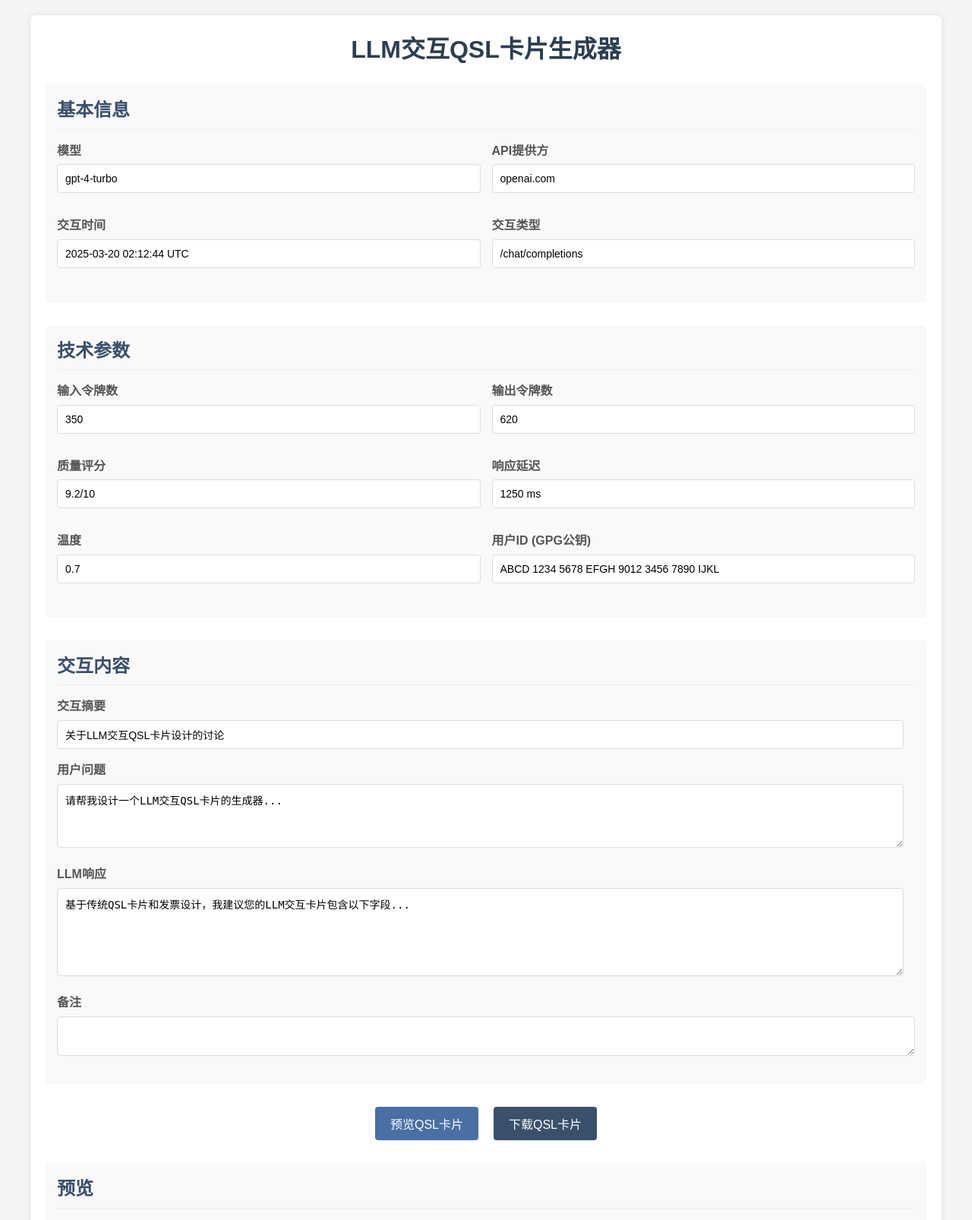
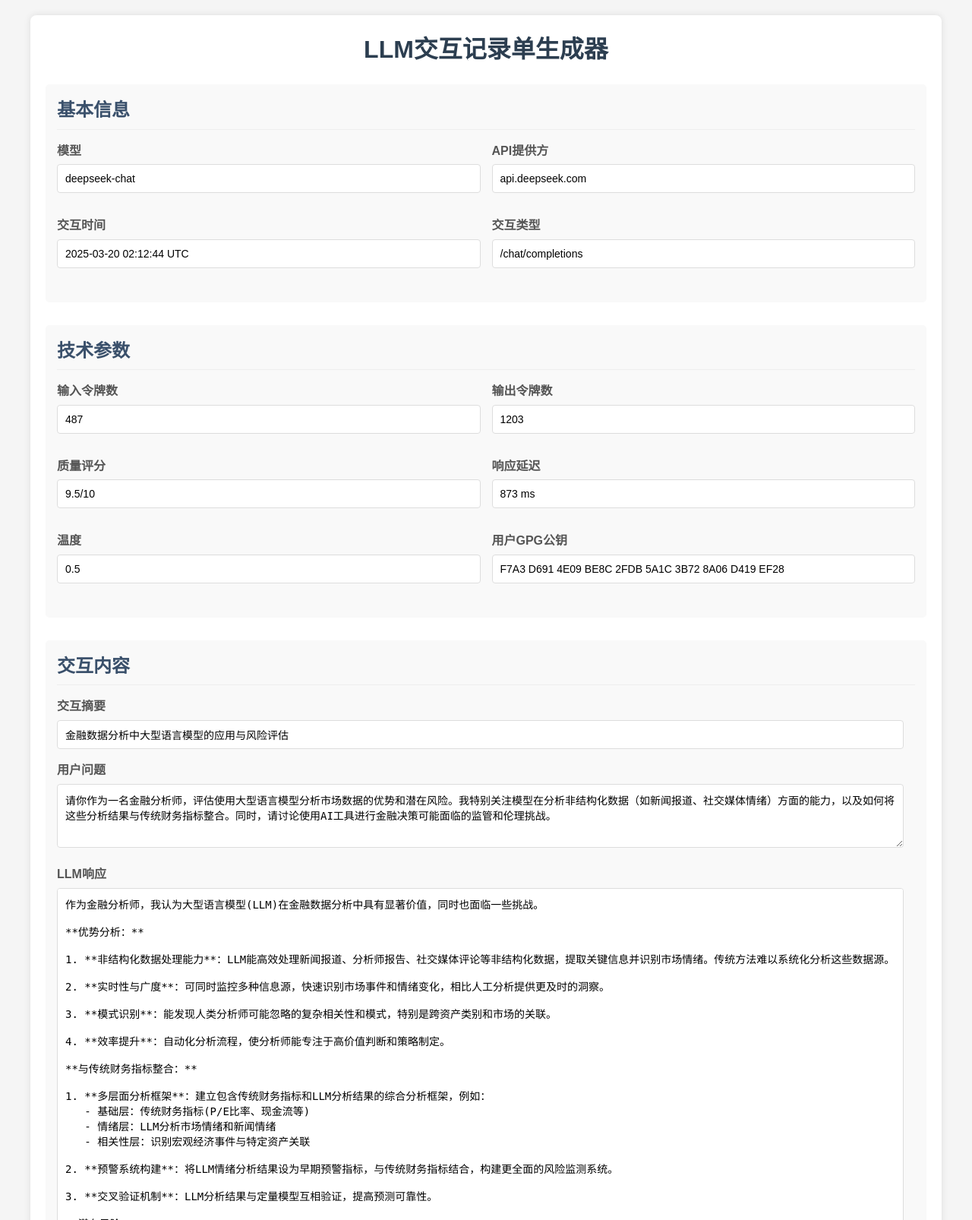
Before and after one commit to senzi/llm-dialogue-reports, a Flask app: page / in a window 1280 px wide. Shown: the top 1606 px of the page at 76% size. Run offline with Flask 3, Linux system fonts and the light colour scheme.

Commit message:
✨ feat: Implement Flask blueprint and HTML template for DeepSeek model interaction
- Convert Flask app to use blueprints for better modularity
- Update routes.py to define a Blueprint instance for the main application
- Replace LaTeX templates with HTML templates for generating interaction receipts
- Add new HTML templates for DeepSeek model interaction receipts
- Update static files and JavaScript for previewing and generating PDFs from HTML
- Modify run.py to allow the app to be accessible externally on port 5005

```diff
--- a/app/__init__.py
+++ b/app/__init__.py
@@ -3,6 +3,9 @@ from flask import Flask
 def create_app():
     app = Flask(__name__)
 
-    from app import routes
+    # 注册路由
+    with app.app_context():
+        from app import routes
+        app.register_blueprint(routes.bp)
 
     return app
--- a/app/routes.py
+++ b/app/routes.py
@@ -3,51 +3,54 @@ import os
 import tempfile
 import subprocess
 from datetime import datetime
-from flask import render_template, request, jsonify, send_file, current_app, url_for
-from app import create_app
+from flask import Blueprint, render_template, request, jsonify, send_file, current_app, url_for
+import shutil
 
-app = create_app()
+# 创建蓝图
+bp = Blueprint('main', __name__)
 
-@app.route('/')
+@bp.route('/')
 def index():
     return render_template('index.html')
 
-@app.route('/generate_qsl', methods=['POST'])
+@bp.route('/generate_qsl', methods=['POST'])
 def generate_qsl():
     # 生成UUID作为通讯ID
     communication_id = str(uuid.uuid4())
 
     # 获取表单数据
+    # 获取表单数据（DeepSeek模型交互模拟数据 - 简化版）
     data = {
         'communication_id': communication_id,
-        'model': request.form.get('model', 'gpt-4-turbo'),
-        'api_provider': request.form.get('api_provider', 'openai.com'),
-        'interaction_time': request.form.get('interaction_time', datetime.now().strftime('%Y-%m-%d %H:%M:%S UTC')),
-        'interaction_type': request.form.get('interaction_type', '/chat/completions'),
-        'input_tokens': request.form.get('input_tokens', '350'),
-        'output_tokens': request.form.get('output_tokens', '620'),
-        'quality_score': request.form.get('quality_score', '9.2/10'),
-        'response_latency': request.form.get('response_latency', '1250 ms'),
-        'temperature': request.form.get('temperature', '0.7'),
-        'user_gpg': request.form.get('user_gpg', 'ABCD 1234 5678 EFGH 9012 3456 7890 IJKL'),
-        'interaction_summary': request.form.get('interaction_summary', '关于LLM交互QSL卡片设计的讨论'),
-        'user_query': request.form.get('user_query', '请帮我设计一个LLM交互QSL卡片的生成器...'),
-        'llm_response': request.form.get('llm_response', '基于传统QSL卡片和发票设计，我建议您的LLM交互卡片包含以下字段...'),
-        'remarks': request.form.get('remarks', '')
+        'model': 'deepseek-chat',
+        'api_provider': 'api.deepseek.com',
+        'interaction_time': datetime.now().strftime('%Y-%m-%d %H:%M:%S UTC'),
+        'interaction_type': '/chat/completions',
+        'input_tokens': '42',
+        'output_tokens': '197',
+        'quality_score': '8.9/10',
+        'response_latency': '512 ms',
+        'temperature': '0.7',
+        'user_gpg': 'F7A3 D691 4E09 BE8C 2FDB 5A1C 3B72 8A06 D419 EF28',
+        'interaction_summary': '关于中国传统节日的问答',
+        'user_query': '请简要介绍一下中国的传统节日中秋节，包括它的由来和习俗。',
+        'llm_response': '中秋节是中国传统的重要节日，通常在农历八月十五庆祝，以下是简要介绍：\n\n由来：\n中秋节起源于古代对月亮的崇拜和秋季丰收的庆祝活动。最早可追溯到商朝，成为固定节日则在唐代。到宋代时，中秋赏月、祭月的风俗已经很盛行。元代以后，中秋节成为与春节齐名的中国传统节日。\n\n主要习俗：\n1. 赏月：家人团聚在一起赏月，象征团圆和美好\n2. 吃月饼：月饼圆形象征团圆，是中秋节必不可少的食品\n3. 燃灯：点燃花灯或灯笼，增添节日气氛\n4. 祭月：古时有祭拜月神的习俗\n5. 猜灯谜：部分地区有猜灯谜的传统\n\n中秋节还与嫦娥奔月、吴刚伐桂等民间传说紧密相连，体现了中国人对家庭团圆的重视和对美好生活的向往。',
+        'remarks': '回答准确简洁，覆盖了节日的主要历史和习俗。',
+        'generation_date': datetime.now().strftime('%Y年%m月%d日')
     }
 
-    # 生成LaTeX内容
-    latex_content = generate_latex(data)
+    # 生成HTML内容
+    html_content = generate_html(data)
 
-    # 使用Pandoc将LaTeX转换为PDF
-    pdf_path = latex_to_pdf(latex_content)
+    # 使用wkhtmltopdf将HTML转换为PDF
+    pdf_path = html_to_pdf(html_content)
 
     # 返回PDF文件
     return send_file(pdf_path, as_attachment=True, download_name=f"llm_qsl_{communication_id}.pdf")
 
-def generate_latex(data):
-    # 读取LaTeX模板
-    template_path = os.path.join(current_app.root_path, 'templates_latex', 'qsl_template.tex')
+def generate_html(data):
+    # 读取HTML模板
+    template_path = os.path.join(current_app.root_path, 'templates_html', 'qsl_template.html')
     with open(template_path, 'r', encoding='utf-8') as file:
         template = file.read()
 
@@ -57,61 +60,81 @@ def generate_latex(data):
 
     return template
 
-def latex_to_pdf(latex_content):
+def html_to_pdf(html_content):
     # 创建临时文件
-    with tempfile.NamedTemporaryFile(suffix='.tex', delete=False, mode='w', encoding='utf-8') as temp:
-        temp.write(latex_content)
+    with tempfile.NamedTemporaryFile(suffix='.html', delete=False, mode='w', encoding='utf-8') as temp:
+        temp.write(html_content)
         temp_path = temp.name
 
-    # 调用Pandoc生成PDF
-    output_path = temp_path.replace('.tex', '.pdf')
-    subprocess.run(['pandoc', temp_path, '-o', output_path, '--pdf-engine=xelatex'])
+    # 调用wkhtmltopdf生成PDF
+    output_path = temp_path.replace('.html', '.pdf')
 
-    # 删除临时的.tex文件
+    # 直接使用wkhtmltopdf命令
+    subprocess.run([
+        'wkhtmltopdf',
+        '--enable-local-file-access',
+        '--encoding', 'utf-8',
+        '--page-size', 'A4',
+        '--margin-top', '15mm',
+        '--margin-right', '15mm',
+        '--margin-bottom', '15mm',
+        '--margin-left', '15mm',
+        '--dpi', '300',
+        '--print-media-type',
+        '--no-background',
+        '--enable-javascript',
+        '--javascript-delay', '1000',
+        '--disable-smart-shrinking',
+        '--zoom', '1.0',
+        temp_path,
+        output_path
+    ])
+
+    # 删除临时的HTML文件
     os.remove(temp_path)
 
     return output_path
 
-@app.route('/preview_pdf', methods=['POST'])
+@bp.route('/preview_pdf', methods=['POST'])
 def preview_pdf():
     # 生成UUID作为通讯ID
     communication_id = str(uuid.uuid4())
 
-    # 获取表单数据
+    # 获取表单数据（DeepSeek模型交互模拟数据 - 简化版）
     data = {
         'communication_id': communication_id,
-        'model': request.form.get('model', 'gpt-4-turbo'),
-        'api_provider': request.form.get('api_provider', 'openai.com'),
-        'interaction_time': request.form.get('interaction_time', datetime.now().strftime('%Y-%m-%d %H:%M:%S UTC')),
-        'interaction_type': request.form.get('interaction_type', '/chat/completions'),
-        'input_tokens': request.form.get('input_tokens', '350'),
-        'output_tokens': request.form.get('output_tokens', '620'),
-        'quality_score': request.form.get('quality_score', '9.2/10'),
-        'response_latency': request.form.get('response_latency', '1250 ms'),
-        'temperature': request.form.get('temperature', '0.7'),
-        'user_gpg': request.form.get('user_gpg', 'ABCD 1234 5678 EFGH 9012 3456 7890 IJKL'),
-        'interaction_summary': request.form.get('interaction_summary', '关于LLM交互QSL卡片设计的讨论'),
-        'user_query': request.form.get('user_query', '请帮我设计一个LLM交互QSL卡片的生成器...'),
-        'llm_response': request.form.get('llm_response', '基于传统QSL卡片和发票设计，我建议您的LLM交互卡片包含以下字段...'),
-        'remarks': request.form.get('remarks', '')
+        'model': 'deepseek-chat',
+        'api_provider': 'api.deepseek.com',
+        'interaction_time': datetime.now().strftime('%Y-%m-%d %H:%M:%S UTC'),
+        'interaction_type': '/chat/completions',
+        'input_tokens': '42',
+        'output_tokens': '197',
+        'quality_score': '8.9/10',
+        'response_latency': '512 ms',
+        'temperature': '0.7',
+        'user_gpg': 'F7A3 D691 4E09 BE8C 2FDB 5A1C 3B72 8A06 D419 EF28',
+        'interaction_summary': '关于中国传统节日的问答',
+        'user_query': '请简要介绍一下中国的传统节日中秋节，包括它的由来和习俗。',
+        'llm_response': '中秋节是中国传统的重要节日，通常在农历八月十五庆祝，以下是简要介绍：\n\n由来：\n中秋节起源于古代对月亮的崇拜和秋季丰收的庆祝活动。最早可追溯到商朝，成为固定节日则在唐代。到宋代时，中秋赏月、祭月的风俗已经很盛行。元代以后，中秋节成为与春节齐名的中国传统节日。\n\n主要习俗：\n1. 赏月：家人团聚在一起赏月，象征团圆和美好\n2. 吃月饼：月饼圆形象征团圆，是中秋节必不可少的食品\n3. 燃灯：点燃花灯或灯笼，增添节日气氛\n4. 祭月：古时有祭拜月神的习俗\n5. 猜灯谜：部分地区有猜灯谜的传统\n\n中秋节还与嫦娥奔月、吴刚伐桂等民间传说紧密相连，体现了中国人对家庭团圆的重视和对美好生活的向往。',
+        'remarks': '回答准确简洁，覆盖了节日的主要历史和习俗。',
+        'generation_date': datetime.now().strftime('%Y年%m月%d日')
     }
 
-    # 生成LaTeX内容
-    latex_content = generate_latex(data)
+    # 生成HTML内容
+    html_content = generate_html(data)
 
-    # 使用Pandoc将LaTeX转换为PDF
-    pdf_path = latex_to_pdf(latex_content)
+    # 使用wkhtmltopdf将HTML转换为PDF
+    pdf_path = html_to_pdf(html_content)
 
     # 将PDF保存到静态目录
-    static_pdf_dir = os.path.join(current_app.root_path, 'static', 'pdf')
-    os.makedirs(static_pdf_dir, exist_ok=True)
+    static_pdf_path = os.path.join(current_app.root_path, 'static', 'previews', f"preview_{communication_id}.pdf")
+    os.makedirs(os.path.dirname(static_pdf_path), exist_ok=True)
 
-    static_pdf_path = os.path.join(static_pdf_dir, f"llm_qsl_{communication_id}.pdf")
-    os.rename(pdf_path, static_pdf_path)
+    shutil.copy(pdf_path, static_pdf_path)
 
-    # 返回PDF的URL
-    pdf_url = url_for('static', filename=f'pdf/llm_qsl_{communication_id}.pdf')
-    return jsonify({'pdf_url': pdf_url})
+    # 删除临时PDF文件
+    os.remove(pdf_path)
 
-if __name__ == '__main__':
-    app.run(debug=True)
+    # 返回预览URL
+    preview_url = url_for('static', filename=f"previews/preview_{communication_id}.pdf")
+    return jsonify({'preview_url': preview_url})
--- a/app/static/js/main.js
+++ b/app/static/js/main.js
@@ -22,7 +22,7 @@ document.addEventListener('DOMContentLoaded', function() {
         .then(response => response.json())
         .then(data => {
             // 在iframe中显示PDF
-            pdfViewer.src = data.pdf_url;
+            pdfViewer.src = data.preview_url;
             pdfViewer.style.backgroundColor = '#fff';
         })
         .catch(error => {
--- a/app/templates/index.html
+++ b/app/templates/index.html
@@ -3,12 +3,12 @@
 <head>
     <meta charset="UTF-8">
     <meta name="viewport" content="width=device-width, initial-scale=1.0">
-    <title>LLM交互QSL卡片生成器</title>
+    <title>LLM交互记录单生成器</title>
     <link rel="stylesheet" href="{{ url_for('static', filename='css/styles.css') }}">
 </head>
 <body>
     <div class="container">
-        <h1>LLM交互QSL卡片生成器</h1>
+        <h1>LLM交互记录单生成器</h1>
 
         <form id="qslForm">
             <div class="form-section">
@@ -16,11 +16,11 @@
                 <div class="form-row">
                     <div class="form-group">
                         <label for="model">模型</label>
-                        <input type="text" id="model" name="model" value="gpt-4-turbo">
+                        <input type="text" id="model" name="model" value="deepseek-chat">
                     </div>
                     <div class="form-group">
                         <label for="api_provider">API提供方</label>
-                        <input type="text" id="api_provider" name="api_provider" value="openai.com">
+                        <input type="text" id="api_provider" name="api_provider" value="api.deepseek.com">
                     </div>
                 </div>
                 <div class="form-row">
@@ -40,31 +40,31 @@
                 <div class="form-row">
                     <div class="form-group">
                         <label for="input_tokens">输入令牌数</label>
-                        <input type="number" id="input_tokens" name="input_tokens" value="350">
+                        <input type="number" id="input_tokens" name="input_tokens" value="487">
                     </div>
                     <div class="form-group">
                         <label for="output_tokens">输出令牌数</label>
-                        <input type="number" id="output_tokens" name="output_tokens" value="620">
+                        <input type="number" id="output_tokens" name="output_tokens" value="1203">
                     </div>
                 </div>
                 <div class="form-row">
                     <div class="form-group">
                         <label for="quality_score">质量评分</label>
-                        <input type="text" id="quality_score" name="quality_score" value="9.2/10">
+                        <input type="text" id="quality_score" name="quality_score" value="9.5/10">
                     </div>
                     <div class="form-group">
                         <label for="response_latency">响应延迟</label>
-                        <input type="text" id="response_latency" name="response_latency" value="1250 ms">
+                        <input type="text" id="response_latency" name="response_latency" value="873 ms">
                     </div>
                 </div>
                 <div class="form-row">
                     <div class="form-group">
                         <label for="temperature">温度</label>
-                        <input type="text" id="temperature" name="temperature" value="0.7">
+                        <input type="text" id="temperature" name="temperature" value="0.5">
                     </div>
                     <div class="form-group">
-                        <label for="user_gpg">用户ID (GPG公钥)</label>
-                        <input type="text" id="user_gpg" name="user_gpg" value="ABCD 1234 5678 EFGH 9012 3456 7890 IJKL">
+                        <label for="user_gpg">用户GPG公钥</label>
+                        <input type="text" id="user_gpg" name="user_gpg" value="F7A3 D691 4E09 BE8C 2FDB 5A1C 3B72 8A06 D419 EF28">
                     </div>
                 </div>
             </div>
@@ -73,19 +73,69 @@
                 <h2>交互内容</h2>
                 <div class="form-group">
                     <label for="interaction_summary">交互摘要</label>
-                    <input type="text" id="interaction_summary" name="interaction_summary" value="关于LLM交互QSL卡片设计的讨论">
+                    <input type="text" id="interaction_summary" name="interaction_summary" value="金融数据分析中大型语言模型的应用与风险评估">
                 </div>
                 <div class="form-group">
                     <label for="user_query">用户问题</label>
-                    <textarea id="user_query" name="user_query" rows="4">请帮我设计一个LLM交互QSL卡片的生成器...</textarea>
+                    <textarea id="user_query" name="user_query" rows="4">请你作为一名金融分析师，评估使用大型语言模型分析市场数据的优势和潜在风险。我特别关注模型在分析非结构化数据（如新闻报道、社交媒体情绪）方面的能力，以及如何将这些分析结果与传统财务指标整合。同时，请讨论使用AI工具进行金融决策可能面临的监管和伦理挑战。</textarea>
                 </div>
                 <div class="form-group">
                     <label for="llm_response">LLM响应</label>
-                    <textarea id="llm_response" name="llm_response" rows="6">基于传统QSL卡片和发票设计，我建议您的LLM交互卡片包含以下字段...</textarea>
+                    <textarea id="llm_response" name="llm_response" rows="10">作为金融分析师，我认为大型语言模型(LLM)在金融数据分析中具有显著价值，同时也面临一些挑战。
+
+**优势分析：**
+
+1. **非结构化数据处理能力**：LLM能高效处理新闻报道、分析师报告、社交媒体评论等非结构化数据，提取关键信息并识别市场情绪。传统方法难以系统化分析这些数据源。
+
+2. **实时性与广度**：可同时监控多种信息源，快速识别市场事件和情绪变化，相比人工分析提供更及时的洞察。
+
+3. **模式识别**：能发现人类分析师可能忽略的复杂相关性和模式，特别是跨资产类别和市场的关联。
+
+4. **效率提升**：自动化分析流程，使分析师能专注于高价值判断和策略制定。
+
+**与传统财务指标整合：**
+
+1. **多层面分析框架**：建立包含传统财务指标和LLM分析结果的综合分析框架，例如：
+   - 基础层：传统财务指标(P/E比率、现金流等)
+   - 情绪层：LLM分析市场情绪和新闻情绪
+   - 相关性层：识别宏观经济事件与特定资产关联
+
+2. **预警系统构建**：将LLM情绪分析结果设为早期预警指标，与传统财务指标结合，构建更全面的风险监测系统。
+
+3. **交叉验证机制**：LLM分析结果与定量模型互相验证，提高预测可靠性。
+
+**潜在风险：**
+
+1. **数据偏差**：LLM训练数据可能存在偏见，导致分析结果倾向特定观点。
+
+2. **解释性不足**：难以完全理解LLM如何得出特定结论，形成"黑盒"风险。
+
+3. **过拟合历史数据**：可能过度依赖历史模式，对结构性市场变化反应不足。
+
+**监管与伦理挑战：**
+
+1. **合规要求**：多数金融监管框架未完全适应AI工具应用，使用LLM可能面临法规不确定性。
+
+2. **责任归属**：若基于LLM分析的决策导致损失，责任归属问题复杂。
+
+3. **信息披露义务**：使用AI工具进行投资决策时的披露要求尚不明确。
+
+4. **市场操纵风险**：大规模应用可能导致类似行为模式，潜在引发市场波动。
+
+5. **数据隐私问题**：处理敏感财务数据的隐私保护需求。
+
+**建议实施策略：**
+
+1. 采用"人机协作"模式，LLM作为辅助工具而非决策者
+2. 建立明确的LLM应用治理框架，包括验证、监控和问责机制
+3. 定期评估和减轻偏见，通过多样化数据源和交叉验证
+4. 与监管机构保持沟通，确保合规应用
+
+总结：LLM在金融分析中具有显著价值，特别是处理非结构化数据方面。但应谨慎整合这些工具，建立适当的风险缓解策略，并关注不断发展的监管环境。最佳实践是将LLM视为增强而非替代人类判断的工具。</textarea>
                 </div>
                 <div class="form-group">
                     <label for="remarks">备注</label>
-                    <textarea id="remarks" name="remarks" rows="2"></textarea>
+                    <textarea id="remarks" name="remarks" rows="2">模型表现出色，特别在金融专业术语和监管挑战分析方面。回答结构清晰，分析全面且平衡。</textarea>
                 </div>
             </div>
 
--- a/run.py
+++ b/run.py
@@ -3,4 +3,4 @@ from app import create_app
 app = create_app()
 
 if __name__ == '__main__':
-    app.run(debug=True)
+    app.run(debug=True, host='0.0.0.0', port=5005)
```
Also changed, not shown: app/templates_html/qsl_template.html (added, +239 -0 lines), 3 other files.
